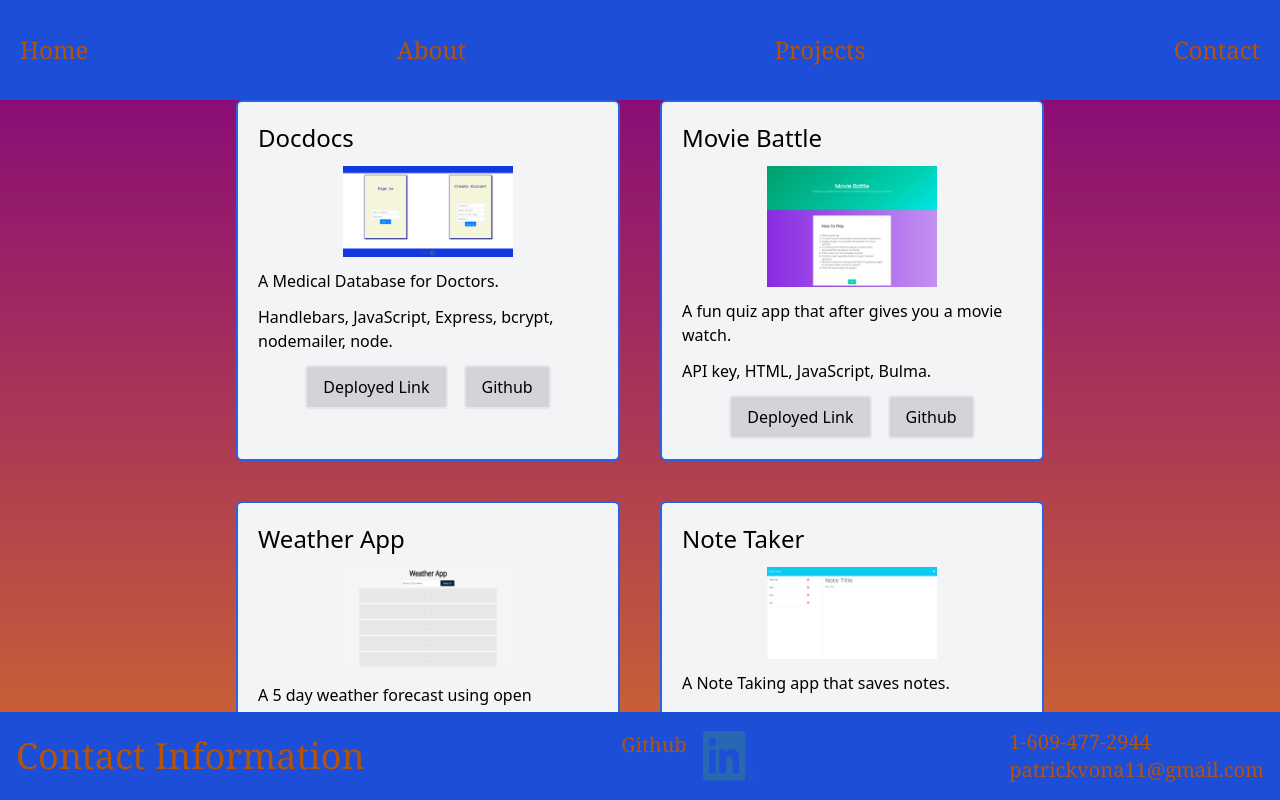
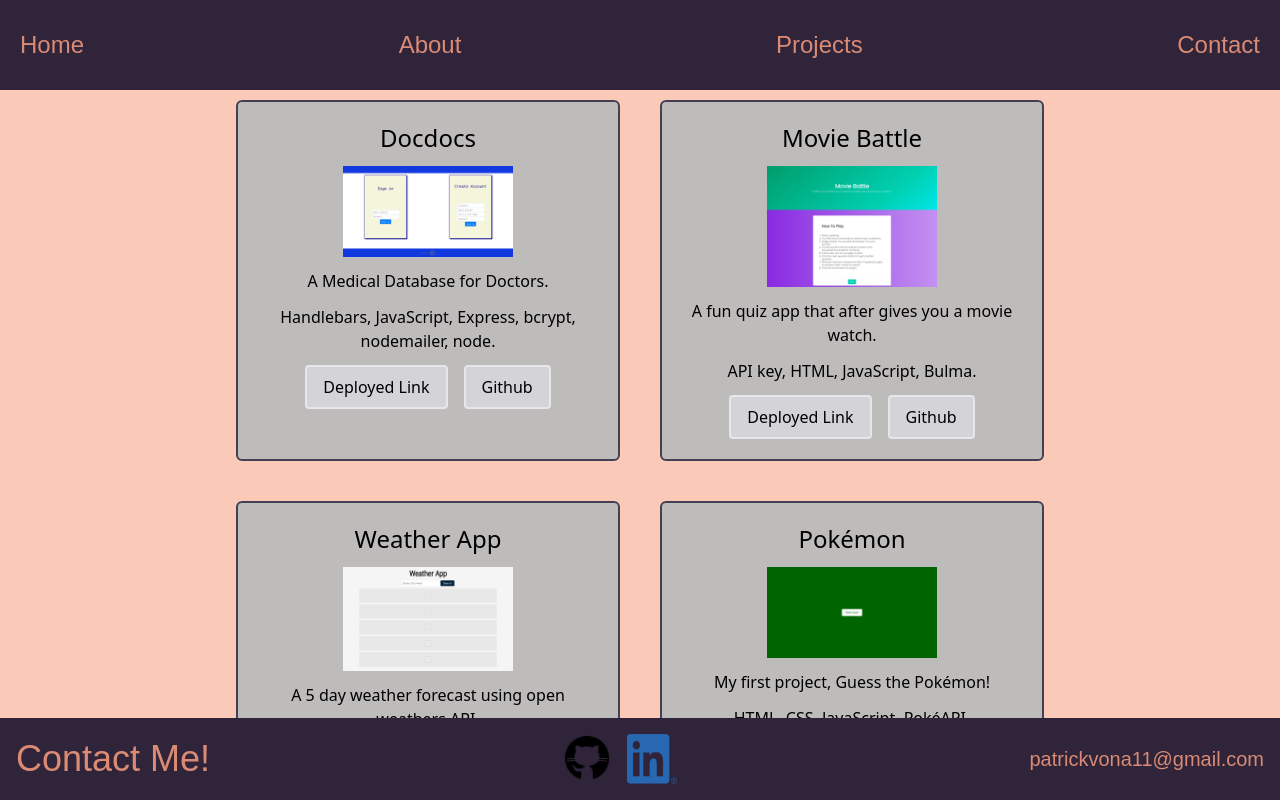
Before and after one commit to Pvon11/wonderful-portfolio, a React (Create React App) app: page / in a window 1280 px wide. Both pictures are taken after a click on the button "Projects". Shown: the top 800 px of the page. Built offline with nearby package versions, Linux system fonts and the light colour scheme.

Commit message:
lots of color and style changes, limited projects shown

```diff
--- a/src/App.js
+++ b/src/App.js
@@ -1,11 +1,11 @@
 import React, { useState } from "react";
-import "./App.css"; // Import CSS file if needed
+import "./App.css";
 import Nav from "./components/Nav/nav";
 import Home from "./components/Home";
 import About from "./components/About";
 import Projects from "./components/Projects";
 import Footer from "./components/Footer";
-import ContactForm from "./components/Contact"; // Import the ContactForm component
+import ContactForm from "./components/Contact";
 
 const App = () => {
   const [currentPage, setCurrentPage] = useState("home");
@@ -23,14 +23,14 @@ const App = () => {
       case "projects":
         return <Projects />;
       case "contact":
-        return <ContactForm />; // Render the ContactForm component instead of the Contact component
+        return <ContactForm />;
       default:
         return <Home />;
     }
   };
 
   return (
-    <div>
+    <div className="">
       <Nav handleNavigation={handleNavigation} currentPage={currentPage} />
       <div>{renderPage()}</div>
       <Footer />
--- a/src/components/About/index.js
+++ b/src/components/About/index.js
@@ -13,7 +13,7 @@ export default function About() {
           src={picture}
           alt="Profile"
         />
-        <p className="max-w-xl text-lg leading-relaxed">
+        <p className="max-w-xl text-lg leading-relaxed font-raleway">
           I am a passionate MERN full-stack web developer with expertise in
           creating robust and dynamic web applications. In my free time, I
           channel my creativity through music, performing as a freelance jazz
--- a/src/components/Footer/index.js
+++ b/src/components/Footer/index.js
@@ -1,22 +1,22 @@
 import React from "react";
-import LinkedInLink from "./LinkedInLink"; // Import the LinkedInLink component
+import LinkedInLink from "./LinkedInLink";
+import GitHubLogo from "../assets/githublogo.png";
 
 export default function Footer() {
   return (
-    <footer className="fixed bottom-0 left-0 w-full bg-blue-700 text-amber-700 flex justify-between items-center p-4 font-serif text-xl">
-      <h3 className="text-4xl">Contact Information</h3>
+    <footer className="fixed bottom-0 left-0 w-full bg-notindigo text-notpeach flex justify-between items-center p-4 font-raleway text-xl">
+      <h3 className="text-4xl">Contact Me!</h3>
       <div className="flex space-x-4">
         <a
           href="https://github.com/Pvon11"
           target="_blank"
           rel="noopener noreferrer"
         >
-          Github
+          <img src={GitHubLogo} alt="GitHub" className="w-12 h-12" />
         </a>
-        <LinkedInLink /> {/* Add the LinkedInLink component here */}
+        <LinkedInLink />
       </div>
       <div>
-        <p>1-609-477-2944</p>
         <p>patrickvona11@gmail.com</p>
       </div>
     </footer>
--- a/src/components/Nav/nav.js
+++ b/src/components/Nav/nav.js
@@ -2,7 +2,7 @@ import React from "react";
 
 const Nav = ({ handleNavigation, currentPage }) => {
   return (
-    <nav className="fixed top-0 w-full h-[100px] flex justify-between items-center px-5 bg-blue-700 text-amber-700 text-2xl font-serif">
+    <nav className="fixed top-0 w-full h-[90px] flex justify-between items-center px-5 py-2 bg-notindigo text-notpeach text-2xl font-raleway">
       <button
         onClick={() => handleNavigation("home")}
         className={currentPage === "home" ? "active" : ""}
--- a/src/components/Projects/index.js
+++ b/src/components/Projects/index.js
@@ -2,18 +2,17 @@ import React from "react";
 import picture from "../assets/Docdocs.png";
 import picture1 from "../assets/MovieBattle.png";
 import picture2 from "../assets/WeatherApp.png";
-import picture3 from "../assets/NoteTaker.png";
-import picture4 from "../assets/PASSWORD.png";
-import picture5 from "../assets/WorkPlanner.png";
+import picture3 from "../assets/Pokemon.png";
 
+//List of projects
 const projects = [
   {
     name: "Docdocs",
     image: picture,
     description: "A Medical Database for Doctors.",
     technologies: "Handlebars, JavaScript, Express, bcrypt, nodemailer, node.",
-    deployed: "https://obscure-falls-81911.herokuapp.com/",
-    repo: "https://github.com/JSR5404/DocDocs",
+    deployed: "https://intelligent-bastille-94774-2d7aa4f639d1.herokuapp.com/",
+    repo: "https://github.com/Pvon11/DocDocs",
   },
   {
     name: "Movie Battle",
@@ -32,40 +31,26 @@ const projects = [
     repo: "https://github.com/Pvon11/Weather-App",
   },
   {
-    name: "Note Taker",
+    name: "Pokémon",
     image: picture3,
-    description: "A Note Taking app that saves notes.",
-    technologies: "HTML, CSS, JavaScript, Node.js, Heroku.",
-    deployed: "https://murmuring-badlands-33690.herokuapp.com/",
-    repo: "https://github.com/Pvon11/Note-Taker",
-  },
-  {
-    name: "Password Generator",
-    image: picture4,
-    description: "A Note Taking app that saves notes.",
-    technologies: "Placeholder",
-    deployed: "https://pvon11.github.io/Password-Generator/",
-    repo: "https://github.com/Pvon11/Password-Generator",
-  },
-  {
-    name: "Work Day Scheduler",
-    image: picture5,
-    description: "A Note Taking app that saves notes.",
-    technologies: "HTML, CSS, JavaScript",
-    deployed: "https://pvon11.github.io/Work-Planner/",
-    repo: "https://github.com/Pvon11/Work-Planner",
+    description: "My first project, Guess the Pokémon!",
+    technologies: "HTML, CSS, JavaScript, PokéAPI.",
+    deployed: "https://pvon11.github.io/Pokemon-Quiz/",
+    repo: "https://github.com/Pvon11/Pokemon-Quiz",
   },
 ];
 
 export default function Projects() {
   return (
-    <div id="project">
-      <h1 className="text-4xl text-center py-5">Projects</h1>
+    <div
+      id="project"
+      className="flex flex-wrap justify-center mx-auto max-w-4xl mt-20 text-center"
+    >
       <div className="flex flex-wrap justify-center mx-auto max-w-4xl">
         {projects.map((project, index) => (
           <div
             key={index}
-            className="flex flex-col bg-gray-100 border-2 border-blue-600 rounded-md p-5 m-5 max-w-sm"
+            className="flex flex-col bg-notsilver border-2 border-notslate rounded-md p-5 m-5 max-w-sm"
           >
             <h2 className="text-2xl mb-3">{project.name}</h2>
             <img className="w-1/2 mx-auto mb-3" src={project.image} alt="" />
--- a/src/index.css
+++ b/src/index.css
@@ -5,13 +5,6 @@
 @layer base {
   body {
     /* can be treated like a fallback */
-    background-color: purple;
-
-    /* will be "on top", if browser supports it */
-    background-image: linear-gradient(purple, orange);
-
-    /* these will reset other properties, like background-position, but it does know what you mean */
-    background: purple;
-    background: linear-gradient(purple, orange);
+    background-color: #fac9b8;
   }
 }
--- a/tailwind.config.js
+++ b/tailwind.config.js
@@ -1,8 +1,18 @@
-/** @type {import('tailwindcss').Config} */
 module.exports = {
   content: ["./src/**/*.{js,jsx,ts,tsx}"],
   theme: {
-    extend: {},
+    extend: {
+      colors: {
+        notsilver: "#BEBBBB",
+        notslate: "#444054",
+        notindigo: "#2F243A",
+        notapricot: "#FAC9B8",
+        notpeach: "#DB8A74",
+      },
+      fontFamily: {
+        raleway: ["Raleway", "sans-serif"],
+      },
+    },
   },
   plugins: [],
 };
```
Also changed, not shown: src/components/assets/Pokemon.png (added), src/components/assets/githublogo.png (added).
